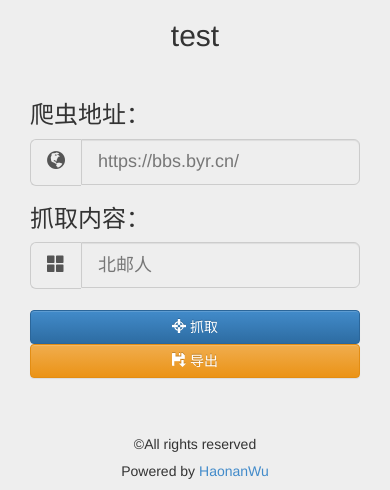
After one commit to Mr-Phoebe/SpiderManagement, a Django app: page /view_task/detail/?id=6 in a window 390 px wide. The commit adds this page. Shown: the part 669-1159 px from the top of the page. Run offline with Django 3.2, Linux system fonts and the light colour scheme; a user stored in the database is signed in; data comes from the database, SQL or seed files in the repository; both versions use the stored data as it was after the commit; some libraries are stand-ins or nearby versions.

Commit message:
modify Task detail

```diff
--- a/management/urls.py
+++ b/management/urls.py
@@ -11,5 +11,6 @@ urlpatterns = [
     url(r'^add_task/$', views.add_task, name='add_task'),
     url(r'^view_book_list/$', views.view_book_list, name='view_book_list'),
     url(r'^view_task_list/$', views.view_task_list, name='view_task_list'),
-    url(r'^view_book/detail/$', views.detail, name='detail'),
+    url(r'^view_book/detail/$', views.book_detail, name='book_detail'),
+    url(r'^view_task/detail/$', views.task_detail, name='task_detail'),
 ]
--- a/management/views.py
+++ b/management/views.py
@@ -193,7 +193,8 @@ def view_task_list(request):
     }
     return render(request, 'management/view_task_list.html', content)
 
-def detail(request):
+
+def book_detail(request):
     user = request.user if request.user.is_authenticated() else None
     book_id = request.GET.get('id', '')
     if book_id == '':
@@ -207,4 +208,22 @@ def detail(request):
         'active_menu': 'view_book',
         'book': book,
     }
-    return render(request, 'management/detail.html', content)
+    return render(request, 'management/book_detail.html', content)
+
+
+@login_required
+def task_detail(request):
+    user = request.user
+    task_id = request.GET.get('id', '')
+    if task_id == '':
+        return HttpResponseRedirect(reverse('view_task_list'))
+    try:
+        task = Task.objects.get(pk=task_id)
+    except Task.DoesNotExist:
+        return HttpResponseRedirect(reverse('view_task_list'))
+    content = {
+        'user': user,
+        'active_menu': 'view_task',
+        'task': task,
+    }
+    return render(request, 'management/task_detail.html', content)
--- /dev/null
+++ b/templates/management/task_detail.html
@@ -0,0 +1,47 @@
+{% extends "management/base.html" %} {% load staticfiles %} {% block title %}查看任务{% endblock %} {% block content %}
+    <div class="container">
+        <div class="row">
+            <div class="col-md-10 col-md-offset-1">
+                <div class="embed-responsive embed-responsive-16by9 col-md-5">
+                    <iframe class="embed-responsive-item" src="{{ task.url }}"></iframe>
+                </div>
+                <div class="col-md-6 col-md-offset-1">
+                    <h2 class="text-center">{{ task.name }}</h2>
+                    <br>
+                    <h3>爬虫地址：</h3>
+                    <div class="input-group input-group-lg col-md-offset-1">
+                        <span class="input-group-addon" id="sizing-addon1"><span
+                                class="glyphicon glyphicon-globe"></span></span>
+                        <input class="form-control" type="text" placeholder="{{ task.url }}" readonly>
+                    </div>
+                    <h3>抓取内容：</h3>
+                    <div class="input-group input-group-lg col-md-offset-1">
+                        <span class="input-group-addon" id="sizing-addon1"><span
+                                class="glyphicon glyphicon-th-large">   </span></span>
+                        <input class="form-control" type="text" placeholder="{{ task.content }}" readonly>
+                    </div>
+                    <br>
+                    <form method="POST" role="form" class="form-horizontal">
+                        {% csrf_token %}
+                        <div class="form-group col-md-offset-3">
+                            <div class="col-md-3">
+                                <input type="text" style="display:none" class="form-control" required name="signal"
+                                       id="id_signal">
+                            </div>
+                            <div class="col-md-4">
+                                <button class="btn btn btn-primary btn-block" type="submit"><span
+                                        class="glyphicon glyphicon-screenshot"></span> 抓取
+                                </button>
+                            </div>
+                            <div class="col-md-4">
+                                <button class="btn btn btn-warning btn-block" type="submit"><span
+                                        class="glyphicon glyphicon-floppy-save"></span> 导出
+                                </button>
+                            </div>
+                        </div>
+                    </form>
+                </div>
+            </div>
+        </div>
+    </div>
+{% endblock %}
--- a/templates/management/view_book_list.html
+++ b/templates/management/view_book_list.html
@@ -57,7 +57,7 @@
                         {% for book in book_list %}
                             <tr>
                                 <td>{{ forloop.counter }}</td>
-                                <td><a href="{% url 'detail' %}?id={{ book.id }}">{{ book.name }}</a></td>
+                                <td><a href="{% url 'book_detail' %}?id={{ book.id }}">{{ book.name }}</a></td>
                                 <td>{{ book.author }}</td>
                                 <td>{{ book.publish_date|date:"Y-m-d" }}</td>
                                 <td>{{ book.price|floatformat:2 }}</td>
--- a/templates/management/view_task_list.html
+++ b/templates/management/view_task_list.html
@@ -33,7 +33,7 @@
                     {% for task in task_list %}
                         <tr>
                             <td>{{ forloop.counter }}</td>
-                            <td><a href="{% url 'detail' %}?id={{ task.id }}">{{ task.name }}</a></td>
+                            <td><a href="{% url 'task_detail' %}?id={{ task.id }}">{{ task.name }}</a></td>
                             <td>{{ task.url }}</td>
                             <td>{{ task.content }}</td>
                         </tr>
```
Also changed, not shown: templates/management/book_detail.html (added, +22 -0 lines), templates/management/detail.html (deleted, +0 -22 lines), db.sqlite3.
